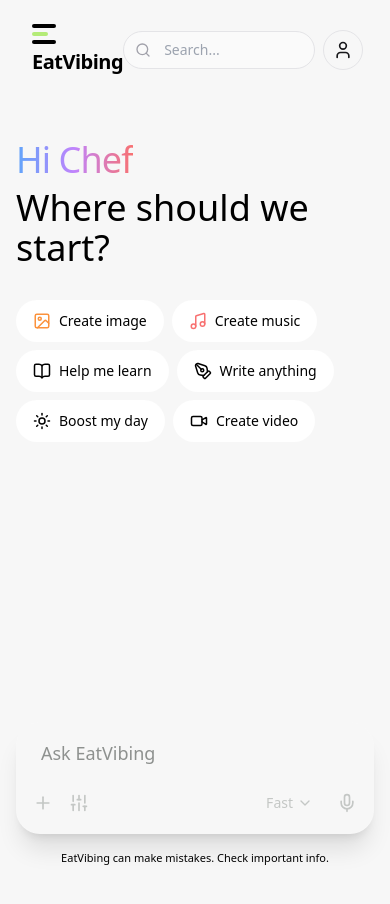
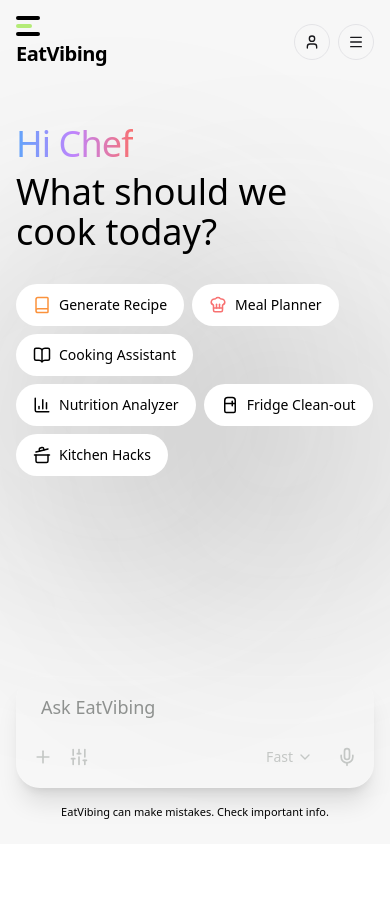
Before and after one commit to hnkk12/EatVibing, a React app in the folder frontend/: page /chat in a window 390 px wide. Shown: the top 904 px of the page. After the commit the page ends 844 px from the top, so only its background shows below. Built offline with nearby package versions, Linux system fonts and the light colour scheme; the HTML template or start-up script is replaced by a standard one.

Commit message:
update mobile

```diff
--- a/frontend/src/App.jsx
+++ b/frontend/src/App.jsx
@@ -8,7 +8,7 @@
 export default function App() {
   return (
     <BrowserRouter>
-      <main className="min-h-screen w-full bg-[#F7F7F7] relative overflow-hidden flex flex-col">
+      <main className="h-screen w-full bg-[#F7F7F7] relative overflow-hidden flex flex-col">
         {" "}
         {/* Background Ribbed Texture */}
         <div className="absolute inset-0 bg-ribbed opacity-40 pointer-events-none" />
@@ -20,7 +20,7 @@
           initial={{ opacity: 0 }}
           animate={{ opacity: 1 }}
           transition={{ duration: 1 }}
-          className="w-full h-full bg-[#F7F7F7] overflow-hidden flex flex-col flex-1 relative z-10 "
+          className="w-full flex flex-col flex-1 min-h-0 relative z-10"
         >
           <Navbar />
           <Routes>
--- a/frontend/src/_components/hero.jsx
+++ b/frontend/src/_components/hero.jsx
@@ -1,44 +1,56 @@
 import { Asterisk } from "lucide-react";
 import { Link } from "react-router-dom";
 import { motion } from "framer-motion";
+
 const Hero = () => {
   return (
-    <div className="relative flex-1 flex flex-col justify-center px-16 pb-20">
+    <div className="relative flex-1 flex flex-col justify-center px-6 md:px-16 pb-10 md:pb-20">
       <motion.div
         initial={{ opacity: 0, y: 30 }}
         animate={{ opacity: 1, y: 0 }}
         transition={{ duration: 0.8, ease: [0.16, 1, 0.3, 1] }}
         className="max-w-2xl"
       >
-        <h1 className="font-display text-8xl font-bold leading-[0.88] tracking-tighter text-zinc-900 mb-12">
+        <h1 className="font-display text-5xl md:text-8xl font-bold leading-[0.9] md:leading-[0.88] tracking-tighter text-zinc-900 mb-8 md:mb-12">
           Deliciously <br />
           effortless
           <br />
           dining
         </h1>
 
+        <motion.h3
+          initial={{ opacity: 0 }}
+          animate={{ opacity: 1 }}
+          transition={{ delay: 0.3, duration: 0.8 }}
+          className="text-base md:text-xl font-normal text-zinc-500 mb-8 md:mb-10 leading-relaxed max-w-lg"
+        >
+          Personalized meal plans and smart restaurant picks{" "}
+          <span className="text-zinc-900 font-medium">powered by AI.</span>
+        </motion.h3>
+
+        <Link to="/chat">
           <motion.div
             initial={{ opacity: 0, scale: 0.9 }}
             animate={{ opacity: 1, scale: 1 }}
             transition={{ delay: 0.4, duration: 0.5 }}
-          className="inline-flex items-center gap-3 px-6 py-4 bg-white rounded-full shadow-sm border border-zinc-100 cursor-pointer hover:shadow-md transition-shadow duration-300"
+            className="inline-flex items-center gap-3 px-5 md:px-6 py-3 md:py-4 bg-white rounded-full shadow-sm border border-zinc-100 cursor-pointer hover:shadow-md transition-shadow duration-300"
           >
             <div className="bg-zinc-900 p-1 rounded-full">
               <Asterisk className="w-4 h-4 text-white" />
             </div>
-          <Link to="/chat">
-            <span className="text-xl font-medium tracking-tight text-zinc-900">
+            <span className="text-base md:text-xl font-medium tracking-tight text-zinc-900">
               Try AI Suggestion
             </span>
+          </motion.div>
         </Link>
       </motion.div>
-      </motion.div>
 
-      {/* img */}
-      <div className="absolute right-0 bottom-0 top-0 w-1/2 flex items-end justify-center pointer-events-none overflow-hidden select-none">
+      {/* img - ẩn trên mobile */}
+      <div className="hidden md:flex absolute right-0 bottom-0 top-0 w-1/2 items-end justify-center pointer-events-none overflow-hidden select-none">
         <motion.img />
       </div>
     </div>
   );
 };
+
 export default Hero;
--- a/frontend/src/_components/navbar.jsx
+++ b/frontend/src/_components/navbar.jsx
@@ -1,55 +1,103 @@
-import {
-  Home,
-  Brain,
-  BookOpen,
-  NotepadText,
-  User,
-  Asterisk,
-  Layout,
-  Search,
-} from "lucide-react";
+import { useState } from "react";
+import { Search, User, Menu, X } from "lucide-react";
 import Logo from "./logo";
 import { Link } from "react-router-dom";
+
 const Navbar = () => {
+  const [isOpen, setIsOpen] = useState(false);
+
+  const links = [
+    { to: "/", label: "Home" },
+    { to: "/chat", label: "AI Assistance" },
+    { to: "/guide", label: "Guideline" },
+    { to: "/rcm-page", label: "Community" },
+  ];
+
   return (
-    <nav className="flex items-center justify-between px-8 py-6">
-      {/* Logo */}
+    <nav className="relative z-50">
+      {/* Main bar */}
+      <div className="flex items-center justify-between px-4 md:px-8 py-4 md:py-6">
         <Logo />
-      {/* Center Icons */}
+
+        {/* Desktop links */}
         <div className="hidden md:flex items-center gap-6 text-zinc-400">
-        <Link to="/" className="hover:text-zinc-900 transition-colors">
-          <Home className="w-5 h-5 cursor-pointer " />
+          {links.map((l) => (
+            <Link
+              key={l.to}
+              to={l.to}
+              className="hover:text-zinc-900 transition-colors text-sm font-medium"
+            >
+              {l.label}
             </Link>
-        <Link to="/chat" className="hover:text-zinc-900 transition-colors">
-          <Brain className="w-5 h-5 cursor-pointer " />
-        </Link>
-        <Link to="/guide" className="hover:text-zinc-900 transition-colors">
-          <BookOpen className="w-5 h-5 cursor-pointer" />
-        </Link>
-        <Link to="rcm-page" className="hover:text-zinc-900 transition-colors">
-          <NotepadText className="w-5 h-5 cursor-pointer " />
-        </Link>
+          ))}
         </div>
-      {/* Search & Profile */}
-      <div className="flex items-center gap-2 md:-4">
+
+        {/* Desktop right */}
+        <div className="hidden md:flex items-center gap-2">
           <div className="relative group">
-          <div className="absolute inset-y-0 left-3 flex items-center pointer-events-none">
-            <Search className="w-4 h-4 text-zinc-400 group-focus-within:text-zinc-900 transition-colors" />
-          </div>
+            <Search className="absolute left-3 top-1/2 -translate-y-1/2 w-4 h-4 text-zinc-400" />
             <input
               type="text"
               placeholder="Search..."
-            className="pl-10 pr-4 py-2 bg-zinc-50 border border-zinc-200 rounded-full text-sm font-medium focus:outline-none focus:ring-1 focus:ring-zinc-400 focus:border-zinc-400 w-48 transition-all duration-300 group-hover:w-56"
+              className="pl-10 pr-4 py-2 bg-zinc-50 border border-zinc-200 rounded-full text-sm focus:outline-none focus:ring-1 focus:ring-zinc-400 w-48 transition-all duration-300 hover:w-56"
             />
           </div>
           <Link
             to="/profile"
-          className="w-10 h-10 flex items-center justify-center rounded-full border border-zinc-200 hover:bg-zinc-50 cursor-pointer transition-colors"
+            className="w-10 h-10 flex items-center justify-center rounded-full border border-zinc-200 hover:bg-zinc-50 transition-colors"
           >
             <User className="w-5 h-5 text-zinc-900" />
           </Link>
         </div>
+
+        {/* Mobile right */}
+        <div className="flex md:hidden items-center gap-2">
+          <Link
+            to="/profile"
+            className="w-9 h-9 flex items-center justify-center rounded-full border border-zinc-200"
+          >
+            <User className="w-4 h-4 text-zinc-900" />
+          </Link>
+          <button
+            onClick={() => setIsOpen(!isOpen)}
+            className="w-9 h-9 flex items-center justify-center rounded-full border border-zinc-200"
+          >
+            {isOpen ? (
+              <X className="w-4 h-4 text-zinc-900" />
+            ) : (
+              <Menu className="w-4 h-4 text-zinc-900" />
+            )}
+          </button>
+        </div>
+      </div>
+
+      {/* Mobile dropdown */}
+      {isOpen && (
+        <div className="md:hidden absolute top-full left-0 right-0 bg-[#F7F7F7] border-b border-zinc-200 px-4 pb-4 flex flex-col gap-1">
+          {/* Search */}
+          <div className="relative mb-2">
+            <Search className="absolute left-3 top-1/2 -translate-y-1/2 w-4 h-4 text-zinc-400" />
+            <input
+              type="text"
+              placeholder="Search..."
+              className="w-full pl-10 pr-4 py-2 bg-zinc-50 border border-zinc-200 rounded-full text-sm focus:outline-none focus:ring-1 focus:ring-zinc-400"
+            />
+          </div>
+          {/* Links */}
+          {links.map((l) => (
+            <Link
+              key={l.to}
+              to={l.to}
+              onClick={() => setIsOpen(false)}
+              className="py-3 px-2 text-zinc-500 hover:text-zinc-900 font-medium text-sm border-b border-zinc-100 last:border-0 transition-colors"
+            >
+              {l.label}
+            </Link>
+          ))}
+        </div>
+      )}
     </nav>
   );
 };
+
 export default Navbar;
--- a/frontend/src/_components/pages/Chat.jsx
+++ b/frontend/src/_components/pages/Chat.jsx
@@ -1,11 +1,11 @@
 import React, { useState } from "react";
 import {
-  Image,
-  Music,
+  Book,
+  ChefHat,
   BookOpen,
-  PenTool,
-  Sun,
-  Video,
+  ChartColumn,
+  Refrigerator,
+  CookingPot,
   Menu,
   Plus,
   Mic,
@@ -17,28 +17,27 @@
   const [input, setInput] = useState("");
   const suggestButtons = [
     {
-      icon: <Image size={18} className="text-orange-400" />,
-      label: "Create image",
+      icon: <Book size={18} className="text-orange-400" />,
+      label: "Generate Recipe",
     },
     {
-      icon: <Music size={18} className="text-red-400" />,
-      label: "Create music",
+      icon: <ChefHat size={18} className="text-red-400" />,
+      label: "Meal Planner",
     },
-    { icon: <BookOpen size={18} />, label: "Help me learn" },
-    { icon: <PenTool size={18} />, label: "Write anything" },
-    { icon: <Sun size={18} />, label: "Boost my day" },
-    { icon: <Video size={18} />, label: "Create video" },
+    { icon: <BookOpen size={18} />, label: "Cooking Assistant" },
+    { icon: <ChartColumn size={18} />, label: "Nutrition Analyzer" },
+    { icon: <Refrigerator size={18} />, label: "Fridge Clean-out" },
+    { icon: <CookingPot size={18} />, label: "Kitchen Hacks" },
   ];
 
   return (
-    <div className="flex flex-col h-full  text-[#e3e3e3] font-sans relative">
+    <div className="flex flex-col flex-1 min-h-0 overflow-hidden text-[#e3e3e3] font-sans relative">
       {/* Main Content */}
-      <main className="flex-1 overflow-y-auto w-full custom-scrollbar">
-        <div className="max-w-2xl mx-auto w-full flex flex-col justify-center min-h-full px-4 py-10">
+      <main className="flex-1 overflow-y-auto no-scrollbar min-h-0">
+        <div className="max-w-2xl mx-auto w-full flex flex-col px-4 py-10">
           {/* Nếu chưa có tin nhắn -> Hiện giao diện "Hi Chef" y hệt của bạn */}
           {messages.length === 0 ? (
-            <div className="mb-60">
-              {" "}
+            <div className="flex-1 flex flex-col justify-center">
               {/* Giữ nguyên mb-60 của bạn */}
               <h1 className="text-4xl font-medium mb-2 tracking-tight">
                 <span className="bg-gradient-to-r from-blue-400 via-purple-400 to-red-400 bg-clip-text text-transparent">
@@ -46,7 +45,7 @@
                 </span>
               </h1>
               <h2 className="text-4xl font-medium mb-8 text-black">
-                Where should we start?
+                What should we cook today?
               </h2>
               <div className="flex flex-wrap gap-2">
                 {suggestButtons.map((btn, idx) => (
@@ -81,7 +80,7 @@
       </main>
 
       {/* Input Section */}
-      <footer className="max-w-3xl mx-auto w-full pb-10 px-4">
+      <footer className="flex-shrink-0 max-w-3xl mx-auto w-full pb-6 px-4">
         <div className="bg- rounded-3xl p-4 shadow-xl border border-white/5">
           <textarea
             value={input}
```
Lines whose indentation alone changed are shown as unchanged.
